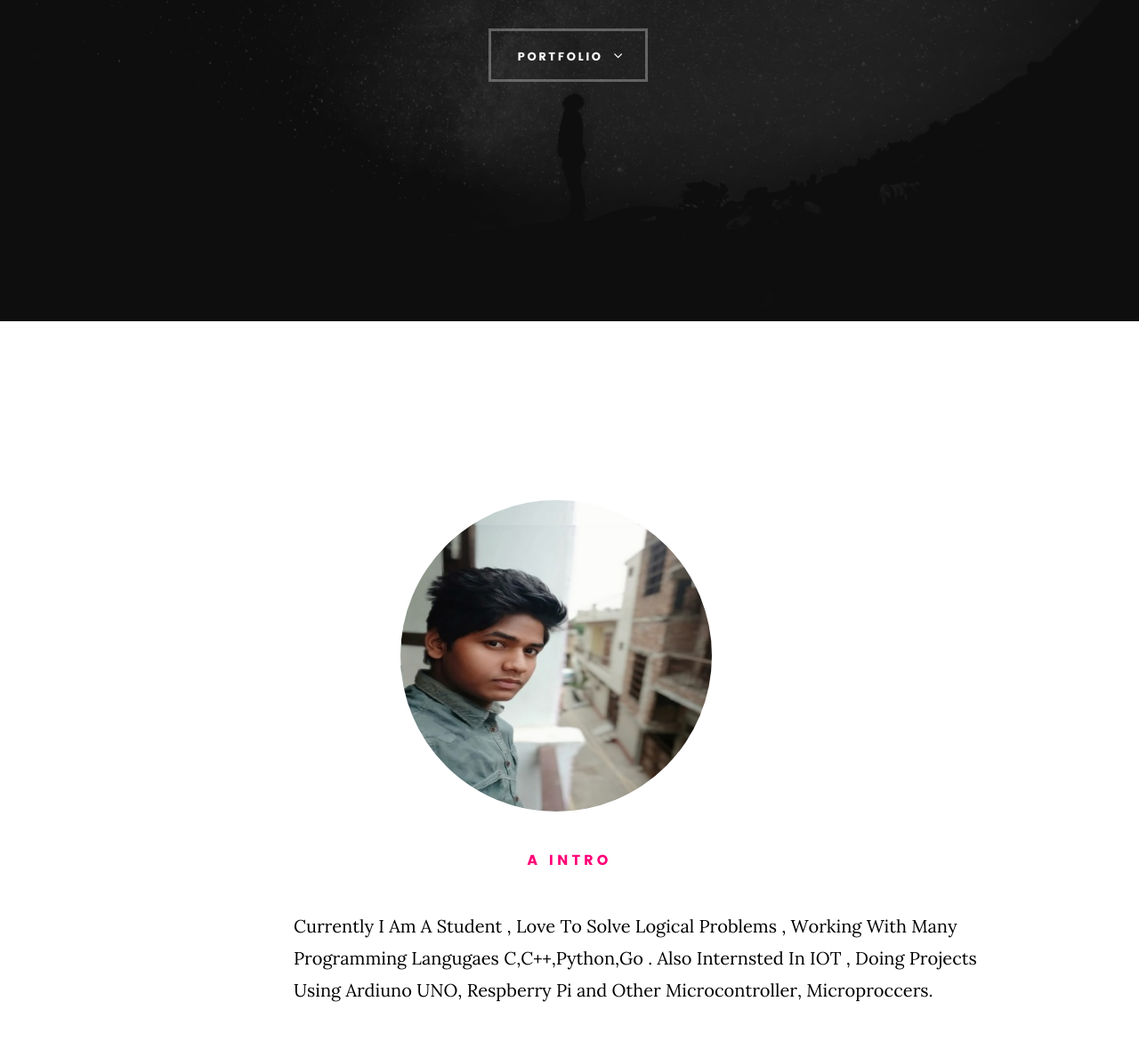
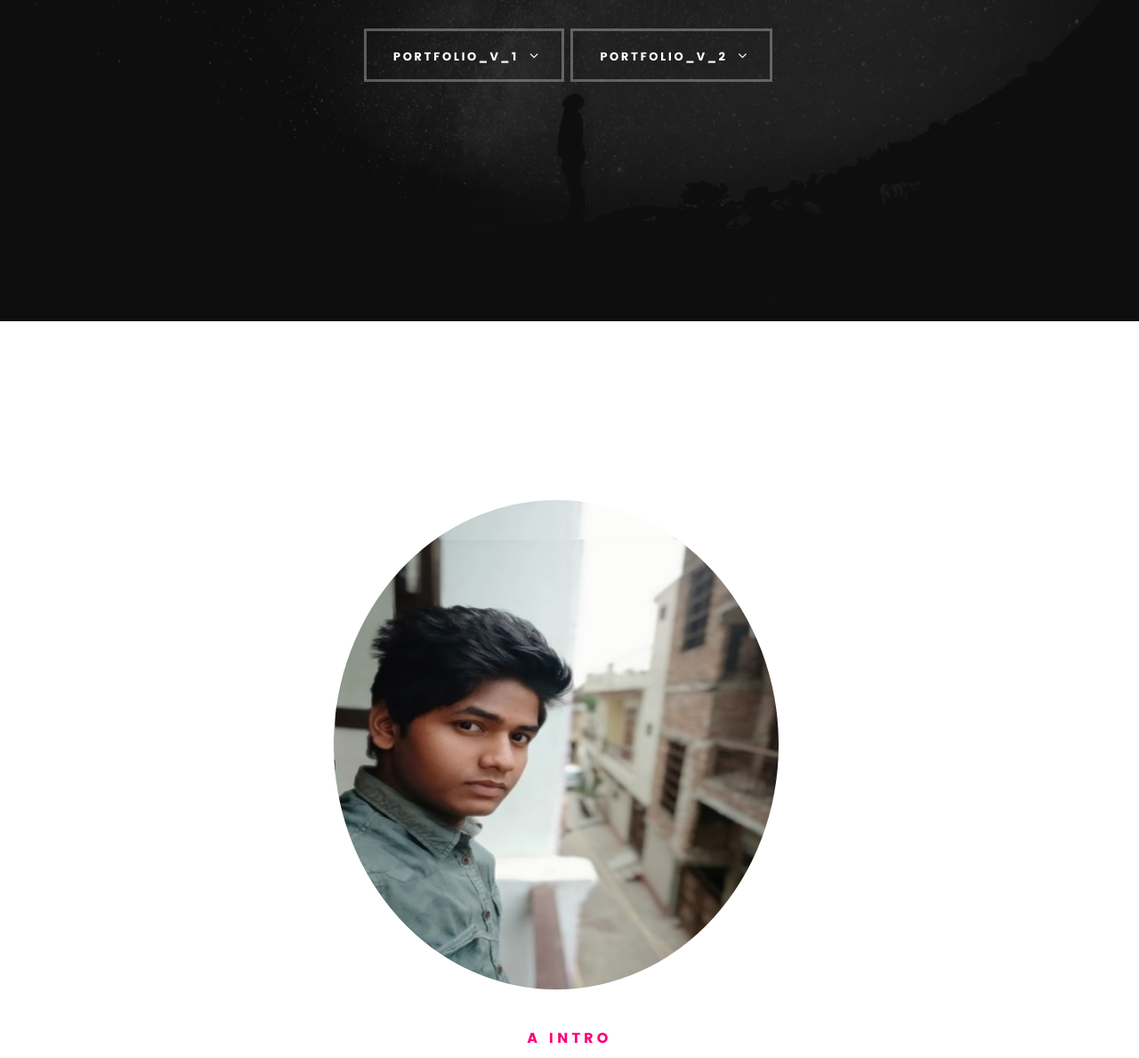
Before and after one commit to bytesbit/bytesbit.github.io, a plain HTML site: page index.html in a window 1280 px wide. Shown: the part 439-1628 px from the top of the page at 89% size. Drawn offline with Linux system fonts and the light colour scheme; files whose address does not match are found by name.

Commit message:
add portfolio_v_2 site and profile image correction

```diff
--- a/css/base.css
+++ b/css/base.css
@@ -484,8 +484,8 @@ textarea {
         margin-top: 64px;
 }
 .col-twelve img {
-	height: 35rem;
-	width: 35rem;
+	height: 55rem;
+	width: 50rem;
 	border-radius: 100%;
 	margin: 0rem 5 0 50;
 	margin-right: 30px;
--- a/index.html
+++ b/index.html
@@ -89,7 +89,9 @@
 
 					</p>
 
-					<a class="button stroke smoothscroll" href="#about" title="">Portfolio</a>
+					<a class="button stroke smoothscroll" href="#about" title="">PORTFOLIO_V_1</a>
+					<a class="button stroke smoothscroll" href="https://arun-dev.herokuapp.com/"
+						title="">PORTFOLIO_V_2</a>
 
 				</div>
 
@@ -236,7 +238,7 @@
 
 		<div class="row button-section">
 			<div class="col-twelve">
-				<a href="#contact" title="Hire Me" class="button stroke smoothscroll">Hire-Me</a>
+				<a href="#contact" title="Hire Me" class="button stroke smoothscroll">Message-Me</a>
 				<a href="https://pdfhost.io/v/QjlY7xxy~_ResumeArunpdf.pdf" target="_blank" title="Download CV"
 					class="button button-primary">Download CV</a>
 			</div>
```
